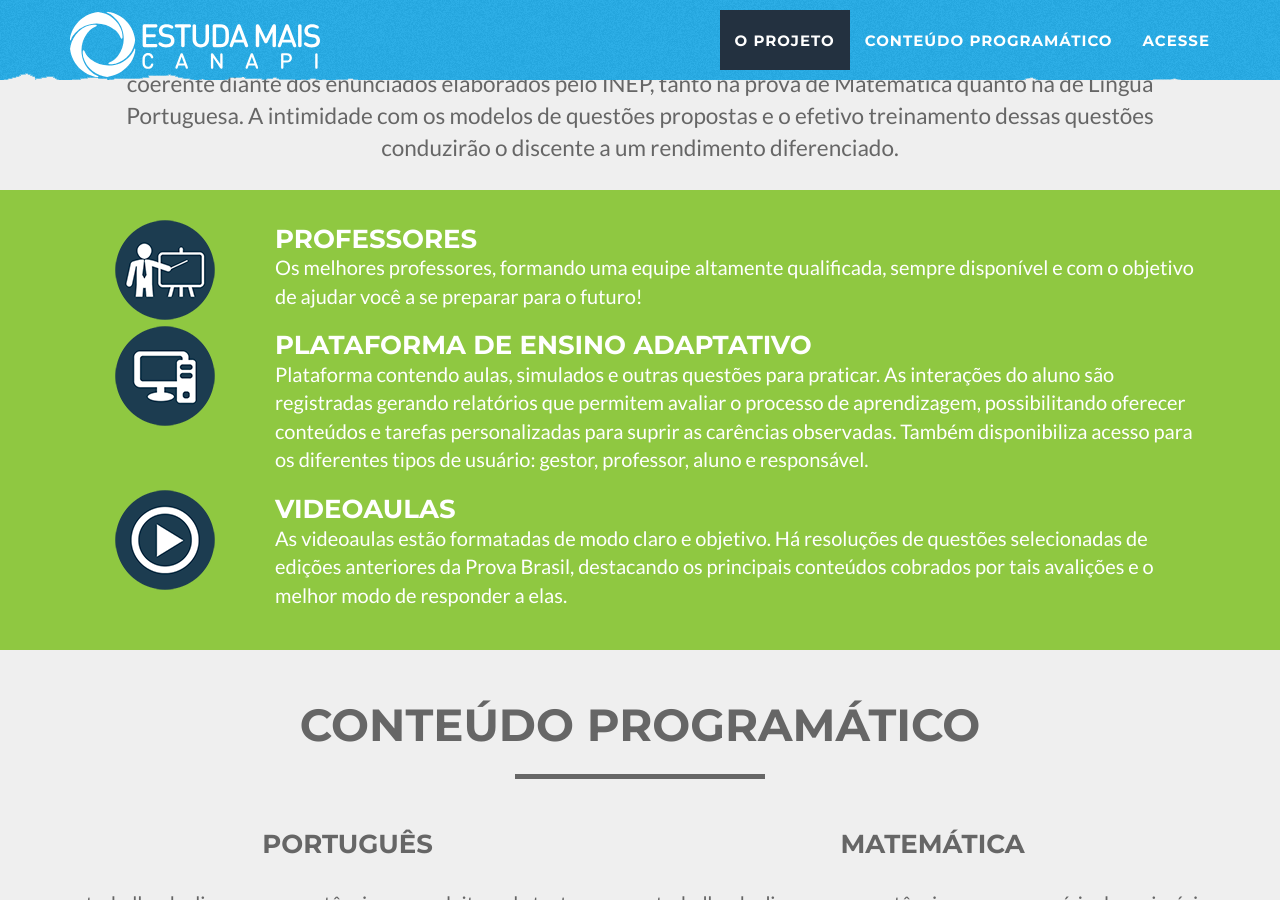
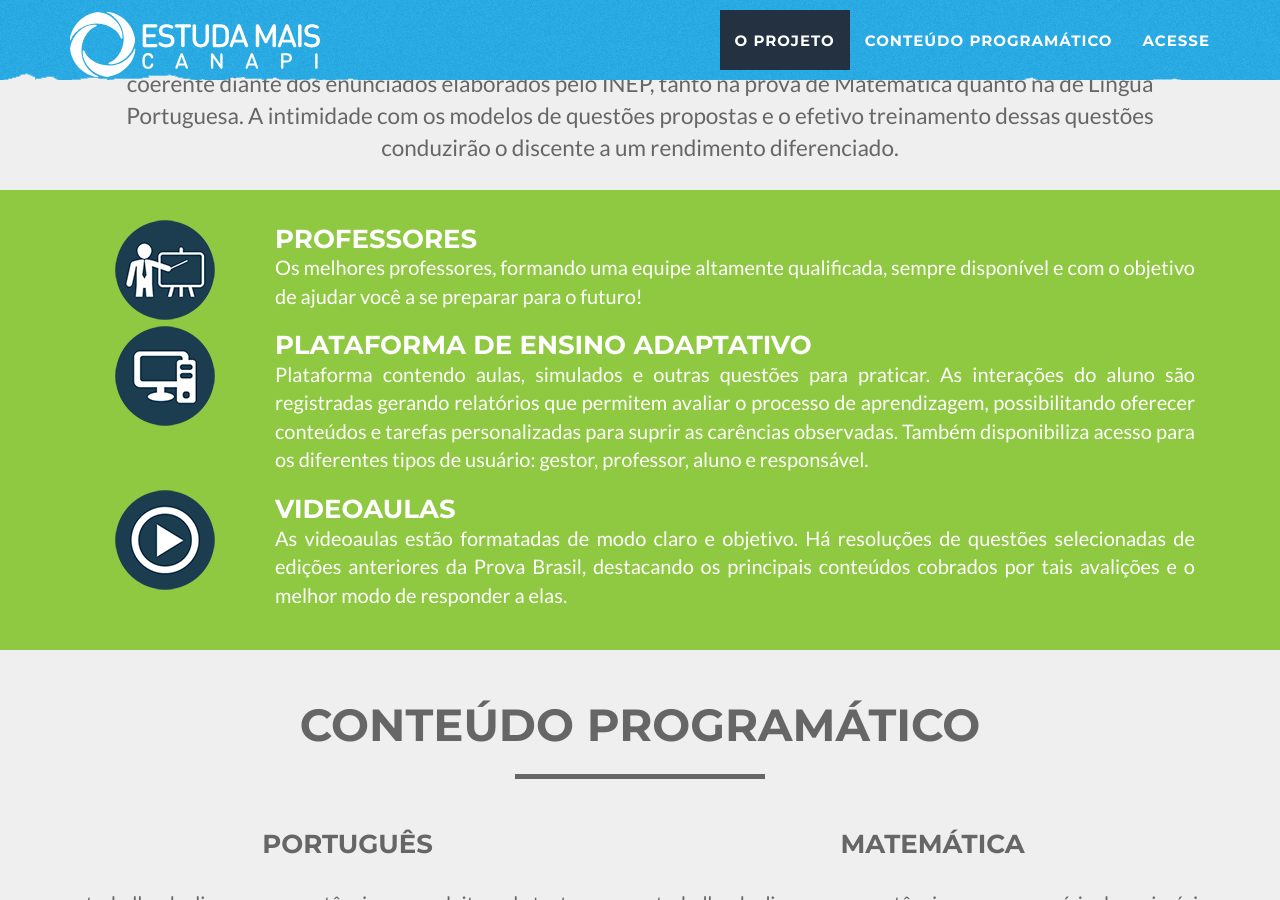
Before and after one commit to wilivro/estudamaiscanapi.com.br, a Jekyll site: the page built from index.html, in a window 1280 px wide and 900 px high, scrolled down 399 px. Built offline with Jekyll 4.4.1, drawn with Linux system fonts in a browser that asks for light colours.

Commit message:
Uptade text portfolio

```diff
--- a/_includes/portfolio_grid.html
+++ b/_includes/portfolio_grid.html
@@ -8,21 +8,21 @@
                         <div class="col-md-2"><img style="margin: 0 auto" class="img-responsive" src="img/prof.png"/></div>
                         <div class="col-md-10">
                             <h3 style="margin: 5px 0 0 0">Professores</h3>
-                            <p>Os melhores professores, formando uma equipe altamente qualificada, sempre disponível e com o objetivo de ajudar você a se preparar para o futuro!</p>
+                            <p align="justify">Os melhores professores, formando uma equipe altamente qualificada, sempre disponível e com o objetivo de ajudar você a se preparar para o futuro!</p>
                         </div>
                     </div>
                     <div style="display: inline-block;">
                         <div class="col-md-2"><img style="margin: 0 auto" class="img-responsive" src="img/adap.png"/></div>
                         <div class="col-md-10">
                             <h3 style="margin: 5px 0 0 0">Plataforma de ensino adaptativo</h3>
-                            <p>Plataforma contendo aulas, simulados e outras questões para praticar. As interações do aluno são registradas gerando relatórios que permitem avaliar o processo de aprendizagem, possibilitando oferecer conteúdos e tarefas personalizadas para suprir as carências observadas. Também disponibiliza acesso para os diferentes tipos de usuário: gestor, professor, aluno e responsável.  </p>
+                            <p align="justify">Plataforma contendo aulas, simulados e outras questões para praticar. As interações do aluno são registradas gerando relatórios que permitem avaliar o processo de aprendizagem, possibilitando oferecer conteúdos e tarefas personalizadas para suprir as carências observadas. Também disponibiliza acesso para os diferentes tipos de usuário: gestor, professor, aluno e responsável.  </p>
                         </div>
                     </div>
                     <div>
                         <div class="col-md-2"><img style="margin: 0 auto" class="img-responsive" src="img/video.png"/></div>
                         <div class="col-md-10">
                             <h3 style="margin: 5px 0 0 0">videoaulas</h3>
-                            <p>As videoaulas estão formatadas de modo claro e objetivo. Há resoluções de questões selecionadas de edições anteriores da Prova Brasil, destacando os principais conteúdos cobrados por tais avalições e o melhor modo de responder a elas. </p>
+                            <p align="justify">As videoaulas estão formatadas de modo claro e objetivo. Há resoluções de questões selecionadas de edições anteriores da Prova Brasil, destacando os principais conteúdos cobrados por tais avalições e o melhor modo de responder a elas. </p>
                         </div>
                     </div>
                </div>
```
